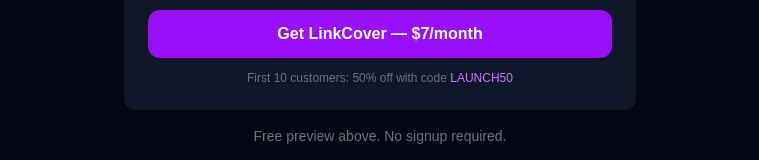
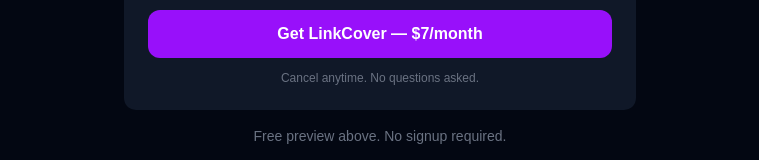
Before and after one commit to HakimDev-tech/linkcover-landing, a Next.js app: page / in a window 1280 px wide. Shown: the part 655-815 px from the top of the page, without its empty margins (260-1019 px from the left). Built offline with nearby package versions, Linux system fonts and the light colour scheme.

Commit message:
Update page.js

```diff
--- a/src/app/page.js
+++ b/src/app/page.js
@@ -3,7 +3,7 @@
 import { useState } from 'react';
 
 const WORKER_URL = 'https://linkcover-worker.linkcover.workers.dev';
-const LEMON_SQUEEZY_URL = 'https://linkcover.lemonsqueezy.com/checkout/buy/ec760cbe-a2a4-4e76-81f4-df41a6dc0ec2?discount=LAUNCH50';
+const LEMON_SQUEEZY_URL = 'https://linkcover.lemonsqueezy.com/checkout/buy/ec760cbe-a2a4-4e76-81f4-df41a6dc0ec2';
 
 export default function Home() {
   const [title, setTitle] = useState('');
@@ -110,8 +110,7 @@
             Get LinkCover — $7/month
           </a>
           <p className="text-gray-500 text-xs text-center mt-3">
-            First 10 customers: 50% off with code{' '}
-            <span className="text-purple-400">LAUNCH50</span>
+            Cancel anytime. No questions asked.
           </p>
         </div>
 
```
